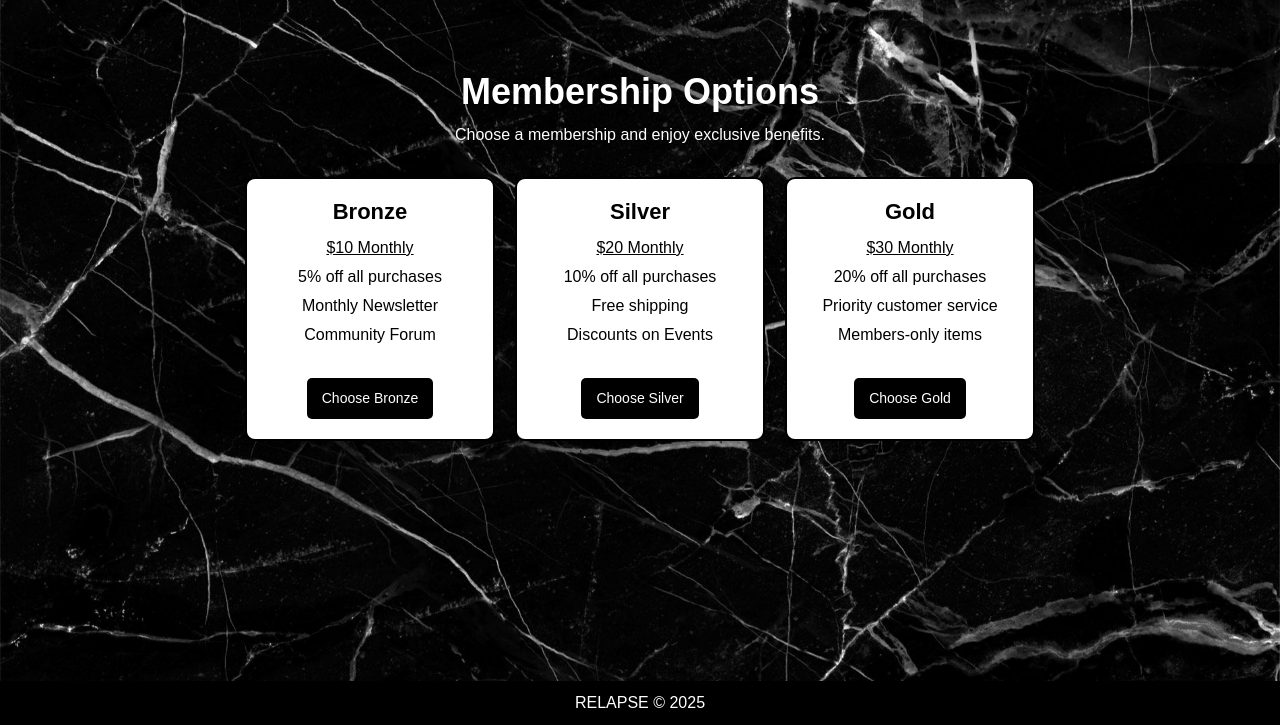
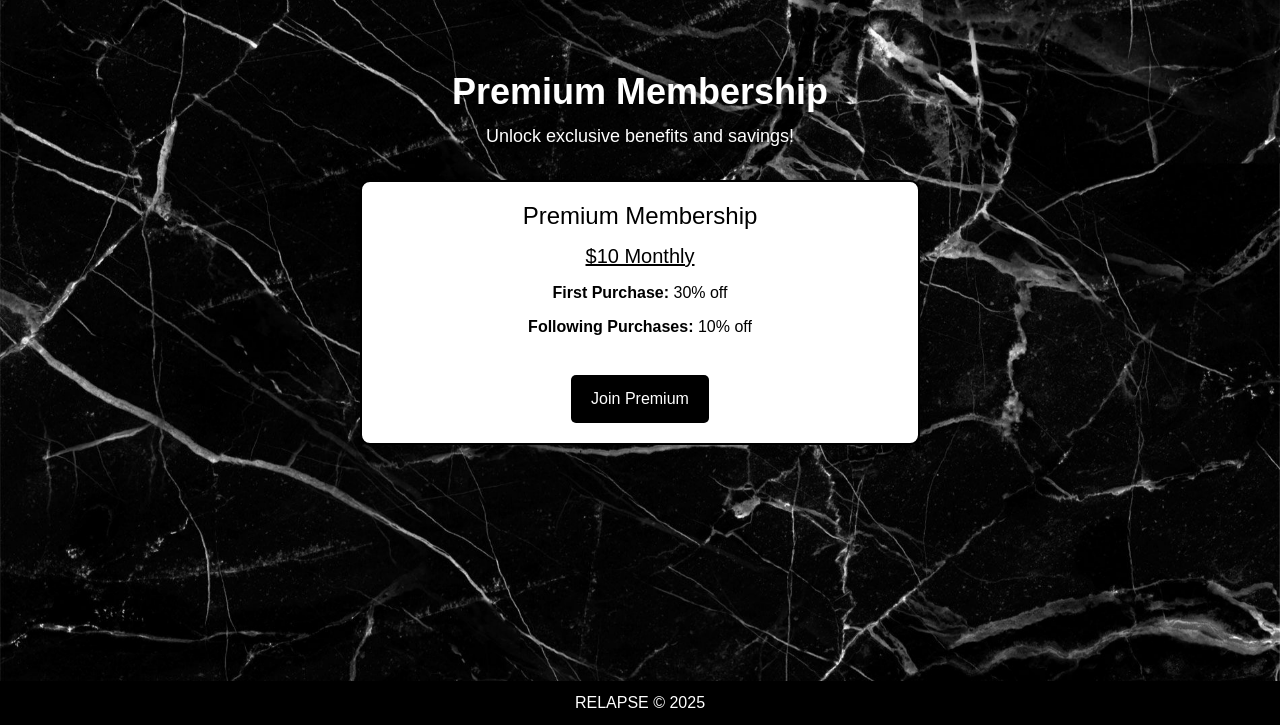
Before and after one commit to atoiii/RELAPSE---Project, a Flask app: page /membership in a window 1280 px wide. Shown: the part 75-800 px from the top of the page. Run offline with Flask 3, Linux system fonts and the light colour scheme; some libraries are stand-ins or nearby versions.

Commit message:
users must now login before signing up for membership

```diff
--- a/app.py
+++ b/app.py
@@ -997,35 +997,38 @@ def membership_payment():
     return render_template('membership_payment.html')
 
 
-def update_membership(User, status):
-    with shelve.open('users.db', writeback=True) as db:
-        if User in db:
-            db[User]['membership_status'] = status  # Update membership status
+@app.route("/membership_payment_success", methods=["POST"])
+def membership_payment_success():
+    if "user" in session:  # Ensure user is logged in
+        user_email = session["user"].get("email")  # Safely get email
+
+        if isinstance(user_email, str):  # Ensure key is a string
+            with shelve.open("users.db", writeback=True) as db:
+                if user_email in db:
+                    user = db[user_email]
+                    user["membership_status"] = "Premium"  # Update DB
+                    db[user_email] = user  # Save changes
+                    db.sync()  # Ensure it's written
+
+                    # Update session data
+                    session["user"]["membership_status"] = "Premium"
+
+                    flash("Your membership has been upgraded to Premium!", "success")
+                else:
+                    flash("Error: User not found in database.", "error")
         else:
-            print("User not found")
+            flash("Error: Invalid user email.", "error")
 
+    return redirect(url_for("profile"))  # Redirect after updating
 
-@app.route("/purchase_membership", methods=["POST"])
-def purchase_membership():
+@app.route("/membership_login", methods=["POST"])
+def membership_login():
     if "user" not in session:
-        return jsonify({"success": False, "message": "User not logged in"}), 401
+        flash("Please log in to view your membership.", "warning")
+        return redirect(url_for("login"))
 
-    data = request.json
-    membership = data.get("membership")
-
-    if membership not in ["Bronze", "Silver", "Gold"]:
-        return jsonify({"success": False, "message": "Invalid membership selected"}), 400
-
-    user = session["user"]  # Retrieve logged-in user
-
-    # Update membership in the database
-    with shelve.open('users.db', writeback=True) as db:
-        if user in db:
-            db[user]['membership_status'] = membership
-            return jsonify({"success": True, "message": f"Membership upgraded to {membership}!"})
-        else:
-            return jsonify({"success": False, "message": "User not found"}), 404
-
+    user = User.get_user(session["user"]["email"])  # Load user from shelve
+    return render_template("membership.html", user=user.to_dict())
 
 if __name__ == "__main__":
     app.run(debug=True)
--- a/templates/membership.html
+++ b/templates/membership.html
@@ -4,7 +4,7 @@
 <head>
    <meta charset="UTF-8">
    <meta name="viewport" content="width=device-width, initial-scale=1.0">
-   <title>Membership Options</title>
+   <title>Premium Membership</title>
    <style>
        /* General Styles */
        body {
@@ -17,155 +17,102 @@
            color: black;
        }
 
-
        /* Membership Section */
        .membership-container {
-           max-width: 900px;
+           max-width: 600px;
            margin: 50px auto;
            padding: 20px;
        }
 
-
        h1 {
-           color: white;
            font-size: 36px;
            font-weight: bold;
            margin-bottom: 10px;
-       }
-
-       h2 {
-           font-weight: bold;
+           color: white;
        }
 
        p {
+           font-size: 18px;
+           margin-bottom: 30px;
            color: white;
-           font-size: 16px;
-           margin-bottom: 30px;
        }
 
        .price {
            text-decoration: underline;
+           font-size: 20px;
        }
 
-       /* Membership Cards */
-       .membership-options {
-           display: flex;
-           justify-content: center;
-           gap: 20px;
-       }
-
-
+       /* Membership Card */
        .membership-card {
            background: white;
            padding: 20px;
-           width: 250px;
-           border: 2px solid black;  /* Black border */
+           width: 100%;
+           border: 2px solid black;
            border-radius: 10px;
            box-shadow: 4px 4px 10px rgba(0, 0, 0, 0.1);
            transition: transform 0.3s ease-in-out;
        }
 
-
        .membership-card:hover {
            transform: scale(1.05);
        }
 
-
        .membership-card h2 {
-           font-size: 22px;
+           font-size: 24px;
            margin-bottom: 10px;
        }
-
 
        .membership-card ul {
            list-style: none;
            padding: 0;
+           font-size: 16px;
        }
 
-
        .membership-card ul li {
-           margin: 5px 0;
+           margin: 10px 0;
        }
 
-
-       /* Buttons */
-       .membership-card button {
+       /* Button */
+       .membership-button {
+           display: inline-block;
            background: black;
            color: white;
            border: none;
-           padding: 10px 15px;
-           font-size: 14px;
+           padding: 12px 20px;
+           font-size: 16px;
            cursor: pointer;
            border-radius: 5px;
-           margin-top: 15px;
+           margin-top: 20px;
            transition: 0.3s;
+           text-decoration: none;
        }
 
-
-       .membership-card button:hover {
+       .membership-button:hover {
            background: gray;
        }
    </style>
 </head>
 <body>
 
+   <div class="membership-container">
+       <h1>Premium Membership</h1>
+       <p>Unlock exclusive benefits and savings!</p>
 
-   <div class="membership-container">
-       <h1>Membership Options</h1>
-       <p>Choose a membership and enjoy exclusive benefits.</p>
-
-
-       <div class="membership-options">
-           <!-- Bronze Membership -->
-           <div class="membership-card">
-               <h2>Bronze</h2>
-               <ul>
-                   <li class="price">$10 Monthly</li>
-                   <li>5% off all purchases</li>
-                   <li>Monthly Newsletter</li>
-                   <li>Community Forum</li>
-               </ul>
-               <button onclick="redirectToPayment('bronze')">Choose Bronze</button>
-           </div>
-
-
-           <!-- Silver Membership -->
-           <div class="membership-card">
-               <h2>Silver</h2>
-               <ul>
-                   <li class="price">$20 Monthly</li>
-                   <li>10% off all purchases</li>
-                   <li>Free shipping</li>
-                   <li>Discounts on Events</li>
-               </ul>
-               <button onclick="redirectToPayment('silver')">Choose Silver</button>
-           </div>
-
-
-           <!-- Gold Membership -->
-           <div class="membership-card">
-               <h2>Gold</h2>
-               <ul>
-                   <li class="price">$30 Monthly</li>
-                   <li>20% off all purchases</li>
-                   <li>Priority customer service</li>
-                   <li>Members-only items</li>
-               </ul>
-               <button onclick="redirectToPayment('gold')">Choose Gold</button>
-           </div>
+       <div class="membership-card">
+           <h2>Premium Membership</h2>
+           <ul>
+               <li class="price">$10 Monthly</li>
+               <li><strong>First Purchase:</strong> 30% off</li>
+               <li><strong>Following Purchases:</strong> 10% off</li>
+           </ul>
+           {% if "user" in session %}
+               <a href="{{ url_for('membership_payment') }}" class="membership-button">Join Premium</a>
+           {% else %}
+               <a href="{{ url_for('login') }}" class="membership-button">Join Premium</a>
+           {% endif %}
        </div>
    </div>
 
-
-   <script>
-       function redirectToPayment(membershipType) {
-           window.location.href = '/membership_payment?membership=' + membershipType;
-       }
-   </script>
-
-
 </body>
 </html>
-
-
-{% endblock %}
+{% endblock %}
```
Also changed, not shown: templates/membership_payment.html (+8 -15 lines), 3 other files.
